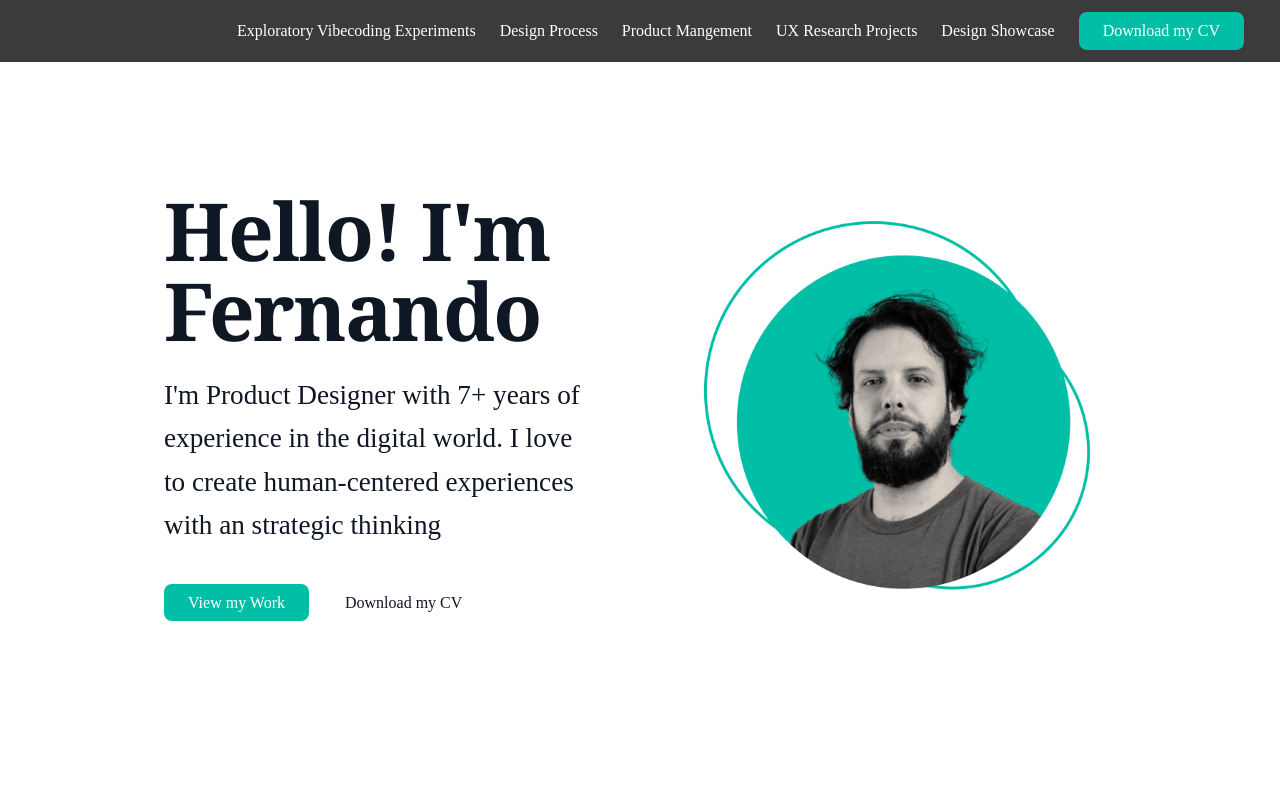
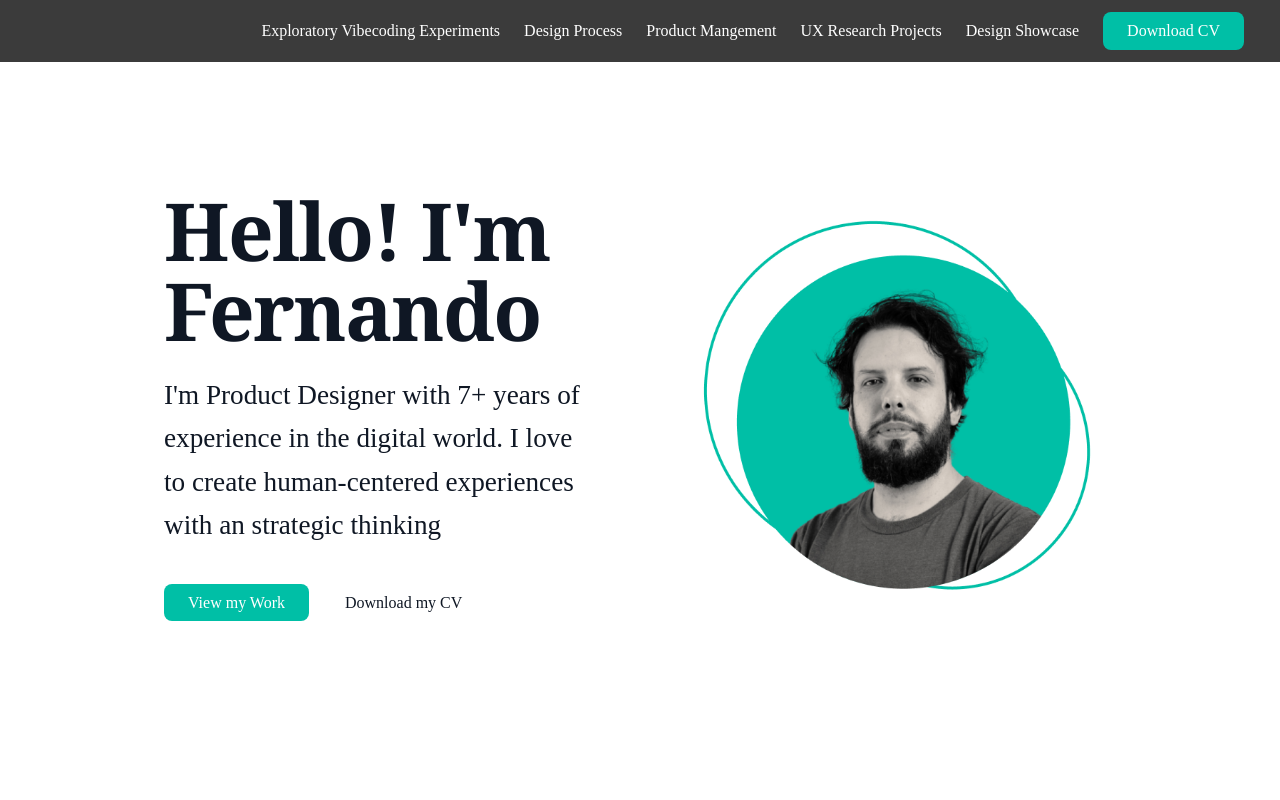
Before and after one commit to ferzap20/Portfolio, a React (Vite) app: page / in a window 1280 px wide. Shown: the top 800 px of the page. Built offline with nearby package versions, Linux system fonts and the light colour scheme; a web font is replaced by a local one.

Commit message:
Updated Header.tsx

```diff
--- a/src/components/Header.tsx
+++ b/src/components/Header.tsx
@@ -83,7 +83,7 @@ export default function Header({ title }: HeaderProps) {
                 style={{ fontSize: 'var(--font-size-sm)' }}
               >
 
-                Download my CV
+                Download CV
               </a>
             </nav>
 
```
